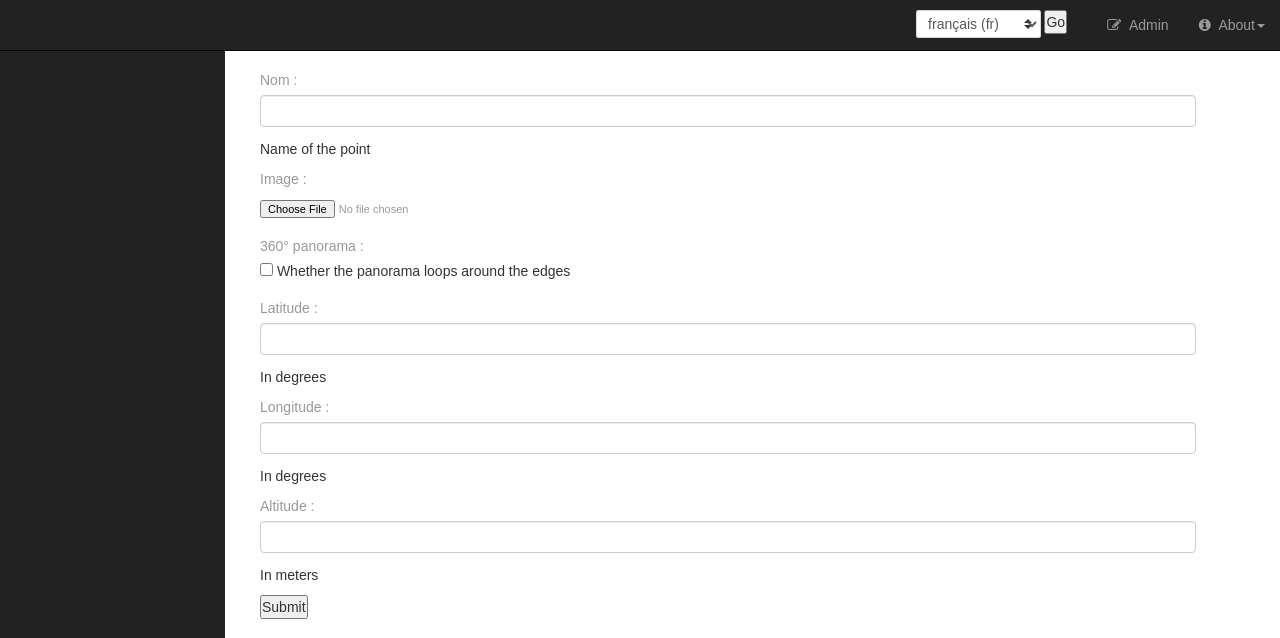
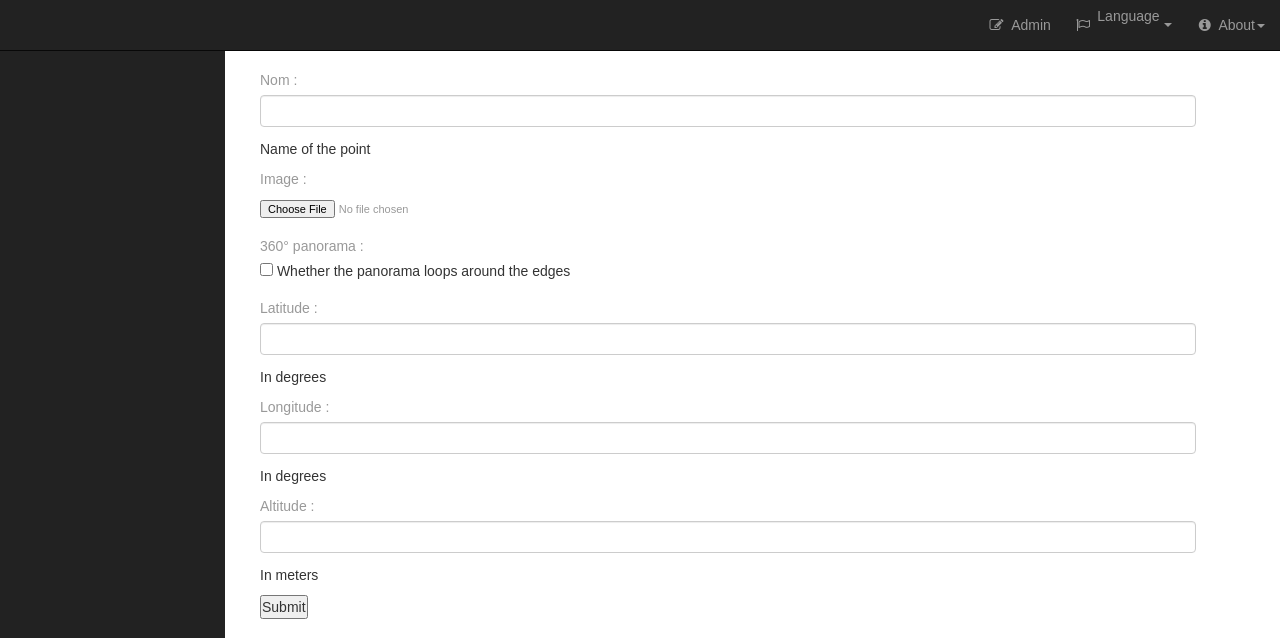
Before and after one commit to mildred/celutz, a Django app: page /pano/new/ in a window 1280 px wide. Shown: the top 638 px of the page. Run offline with Django 3.2, Linux system fonts and the light colour scheme; parts of the project's set-up code (start-up, migrations or seed data) failed here and were passed over; some libraries are stand-ins or nearby versions.

Commit message:
style du menu de choix de langues

```diff
--- a/panorama/static/panorama/css/celutz.css
+++ b/panorama/static/panorama/css/celutz.css
@@ -358,3 +358,45 @@ select {
     background: #FF0000;
     width: 30px;
 }
+
+.langue form {
+    padding: 0px;
+}
+.langue .bootstrap-select:not([class*="col-"]):not([class*="form-control"]):not(.input-group-btn) {
+    width:100%!important;
+}
+.langue .bootstrap-select > .dropdown-toggle.btn-default,
+.langue .bootstrap-select > .dropdown-toggle.btn-default:active {
+    background-color: #222;
+    border:none;
+    border-radius: 0px;
+    height:50px;
+    color:#999;
+}
+.langue .bootstrap-select > .dropdown-toggle.btn-default:focus,
+.langue .bootstrap-select > .dropdown-toggle.btn-default:hover {
+    color: #FFF !important;
+    background-color: #000;
+}
+.langue .bootstrap-select > .dropdown-toggle.btn-default:before {
+    font-family: "FontAwesome";
+    content: "\f11d";
+    left:-10px;
+    position:absolute;
+    margin-left:20px;
+}
+.langue .bootstrap-select .dropdown-toggle:focus {
+    outline: none !important;
+}
+.langue .bootstrap-select.btn-group .dropdown-menu li a span.text {
+    color:#999;
+}
+.langue .bootstrap-select.btn-group .dropdown-menu li a span.text:hover {
+    color:#FFF;
+}
+.langue .dropdown-menu {
+    margin: 0px;
+    border-radius: 0px;
+    border-right:2px;
+    border-left:2px;
+}
--- a/panorama/templates/panorama/base.html
+++ b/panorama/templates/panorama/base.html
@@ -15,10 +15,13 @@
     <link href="{% static "panorama/css/plugins/morris.css" %}" rel="stylesheet" media="screen">
     <link href="{% static "panorama/font-awesome/css/font-awesome.min.css" %}" rel="stylesheet" type="text/css">
     <link href="{% static "panorama/css/celutz.css" %}" rel="stylesheet" media="screen">
+<link rel="stylesheet" href="https://cdnjs.cloudflare.com/ajax/libs/bootstrap-select/1.11.2/css/bootstrap-select.min.css">
     {% block css %}{% endblock css %}
 
     <script src="https://oss.maxcdn.com/libs/html5shiv/3.7.0/html5shiv.js"></script>
     <script src="https://oss.maxcdn.com/libs/respond.js/1.4.2/respond.min.js"></script>
+    <script src="https://code.jquery.com/jquery-3.1.0.min.js"></script>
+    <script src="https://cdnjs.cloudflare.com/ajax/libs/bootstrap-select/1.11.2/js/bootstrap-select.min.js"></script>
   </head>
 
   <body>
@@ -43,24 +46,24 @@
             </ul>
             <ul class="nav navbar-right top-nav">
                 <li>
+                    <a href="/admin"><i class="fa fa-pencil-square-o"></i>  {% trans "Admin" %}</a>
+                </li>
+                <li class="dropdown langue">
                   <form action="{% url 'set_language' %}" method="post">{% csrf_token %}
                     <input name="next" type="hidden" value="{{ redirect_to }}" />
-                  <select name="language">
+                    <select class="selectpicker" title="     {% trans "Language" %}" name="language" onchange='this.form.submit()'>
                       {% get_current_language as LANGUAGE_CODE %}
                       {% with "fr en es" as LANGUAGES %}
                       {% get_language_info_list for LANGUAGES.split as languages %}
                         {% for language in languages %}
-                    <option value="{{ language.code }}"{% if language.code == LANGUAGE_CODE %} selected="selected"{% endif %}>
-                      {{ language.name_local }} ({{ language.code }})
+                          <option value="{{ language.code }}">
+                               {{ language.name_local }}
                           </option>
                         {% endfor %}
                       {% endwith %}
                     </select>
-                  <input type="submit" value="Go" />
+                    <noscript><input type="submit" value="Submit"></noscript>
                   </form>
-              </li>
-                <li>
-                    <a href="/admin"><i class="fa fa-pencil-square-o"></i>  {% trans "Admin" %}</a>
                 </li>
                 <li class="dropdown">
                     <a href="#" class="dropdown-toggle" data-toggle="dropdown"><i class="fa fa-info-circle"></i>  {% trans "About" %}<b class="caret"></b></a>
```
Lines whose indentation alone changed are shown as unchanged.
